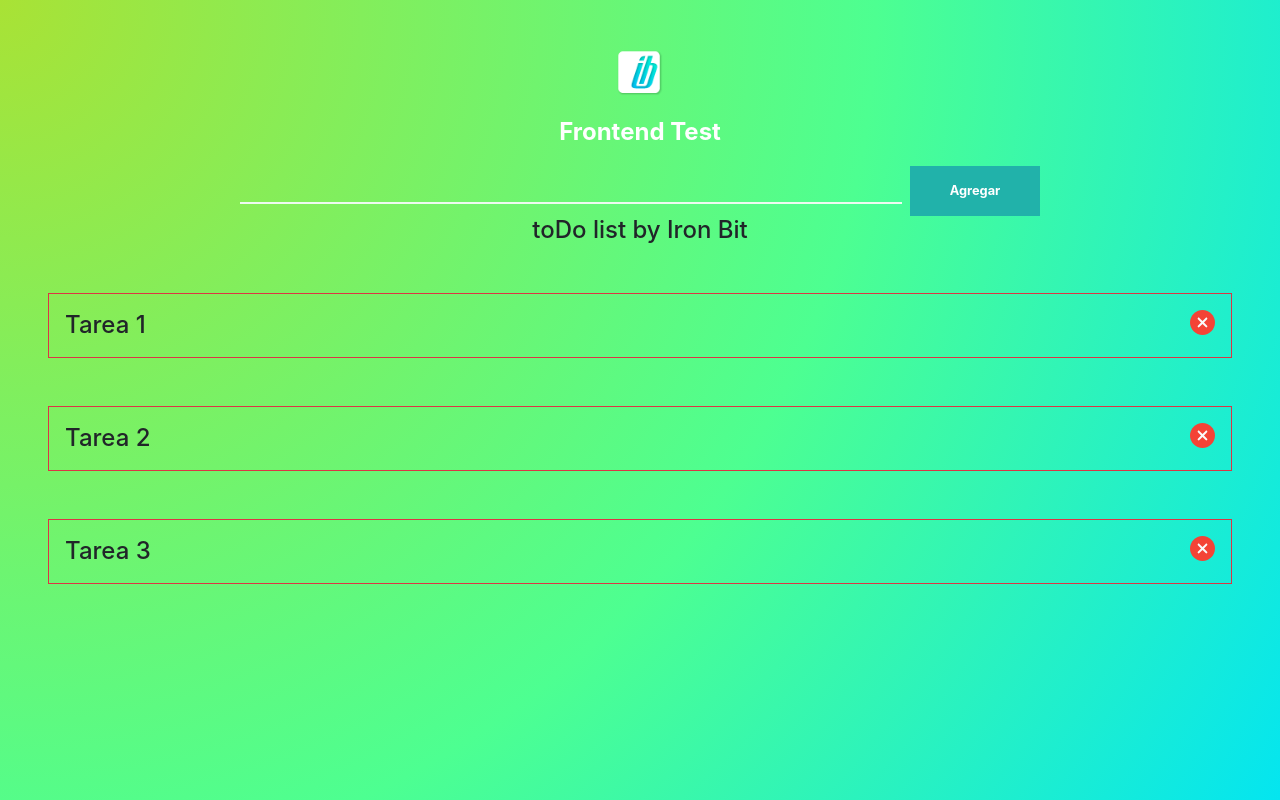
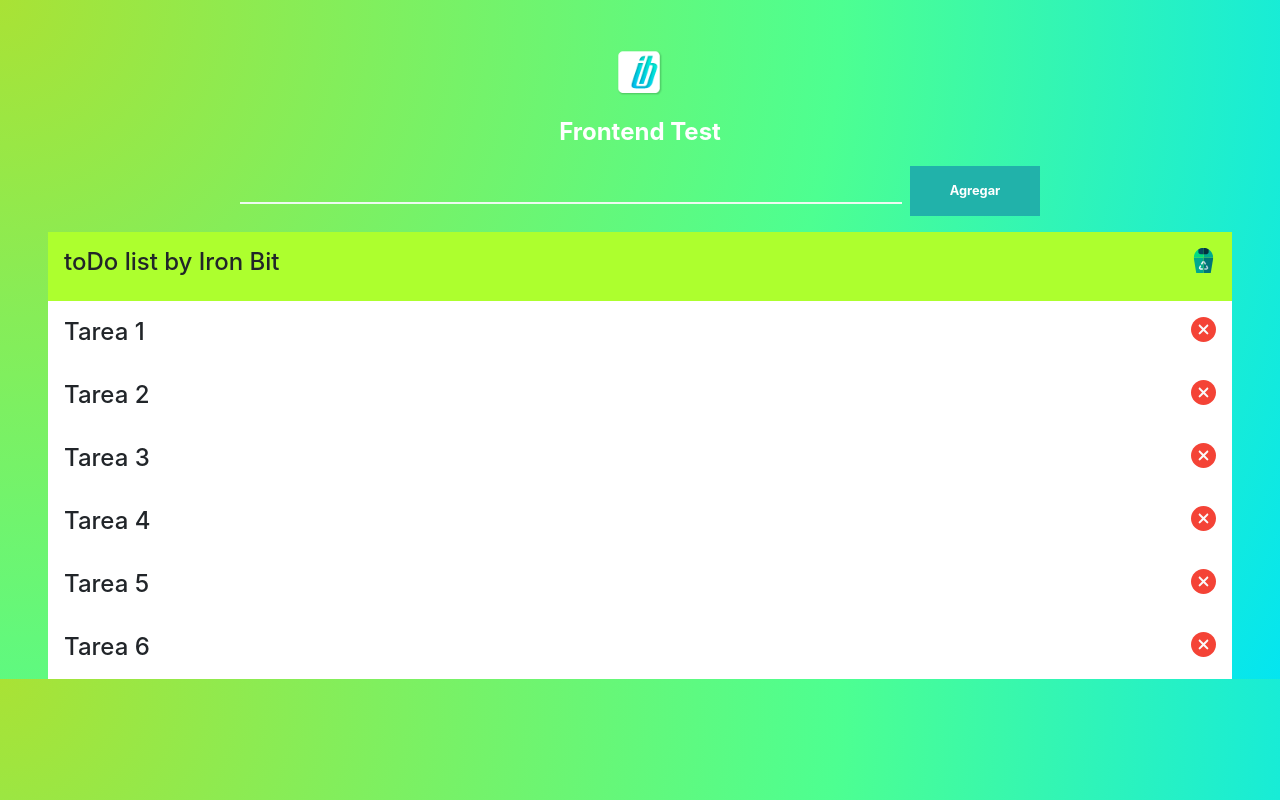
Before and after one commit to iyemay/TodoList, a React (Create React App) app: page / in a window 1280 px wide. Built offline with nearby package versions, Linux system fonts and the light colour scheme.

Commit message:
Created the div container of todo

```diff
--- a/public/index.html
+++ b/public/index.html
@@ -1,5 +1,5 @@
 <!DOCTYPE html>
-<html lang="en" class="h-100">
+<html lang="en">
   <head>
     <meta charset="utf-8" />
     <link rel="icon" href="%PUBLIC_URL%/favicon.ico" />
--- a/src/App.js
+++ b/src/App.js
@@ -21,6 +21,18 @@ class App extends React.Component {
                 {
                     id: 3,
                     textTodo: "Tarea 3"
+                },
+                {
+                    id: 4,
+                    textTodo: "Tarea 4"
+                },
+                {
+                    id: 5,
+                    textTodo: "Tarea 5"
+                },
+                {
+                    id: 6,
+                    textTodo: "Tarea 6"
                 }
             ]
         };
--- a/src/App.scss
+++ b/src/App.scss
@@ -27,3 +27,11 @@ input:focus {
     width: 130px;
     height: 50px;
 }
+
+.item-todo {
+    background-color: white;
+}
+
+.header-todo-list {
+    background-color: #adff2e;
+}
--- a/src/components/TodoList.js
+++ b/src/components/TodoList.js
@@ -5,8 +5,16 @@ export class TodoList extends Component {
     render() {
         if(this.props.todoList.length) {
             return (
-                <div>
-                    <h4 className="text-center">toDo list by Iron Bit</h4>
+                <div className="d-flex flex-column">
+                    <div className="mb-0 mt-3 py-3 px-3 mx-5 d-flex justify-content-between header-todo-list">
+                        <h4>
+                            toDo list by Iron Bit
+                        </h4>
+                        <form>
+                            <input type="image" alt="remove-all" src="icons/recycle-bin.svg" width="25" height="25"
+                            />
+                        </form>
+                    </div>
                     {this.props.todoList.map(task => {
                         return (
                             <TodoListItem key={task.id} task={task}/>
@@ -14,6 +22,25 @@ export class TodoList extends Component {
                     })}
                 </div>
             )
+        } else {
+            return (
+                <div className="d-flex flex-column">
+                    <div className="mb-0 mt-3 py-3 px-3 mx-5 d-flex justify-content-between header-todo-list">
+                        <h4>
+                            toDo list by Iron Bit
+                        </h4>
+                        <form>
+                            <input type="image" alt="remove-all" src="icons/recycle-bin.svg" width="25" height="25"
+                            />
+                        </form>
+                    </div>
+
+                    <div className="d-flex py-3 px-3 mx-5 align-items-center
+                        justify-content-center item-todo">
+                        <h4 className="text-center">No hay ToDo's, tomate un café!</h4>
+                    </div>
+                </div>
+            )
         }
     }
 }
--- a/src/components/TodoListItem.js
+++ b/src/components/TodoListItem.js
@@ -12,8 +12,8 @@ export class TodoListItem extends Component {
     render() {
         const task = this.props.task;
         return (
-            <div className="d-flex py-3 px-3 mx-5 my-5 border border-danger align-items-center
-                        justify-content-between" key={task.id}>
+            <div className="d-flex py-3 px-3 mx-5 align-items-center
+                        justify-content-between item-todo" key={task.id}>
                 <h4 className="mb-0">{task.textTodo}</h4>
                 <form>
                     <input type="image" alt="remove" src="icons/remove.svg" width="25" height="25"
```
Also changed, not shown: public/icons/recycle-bin.svg (added).
